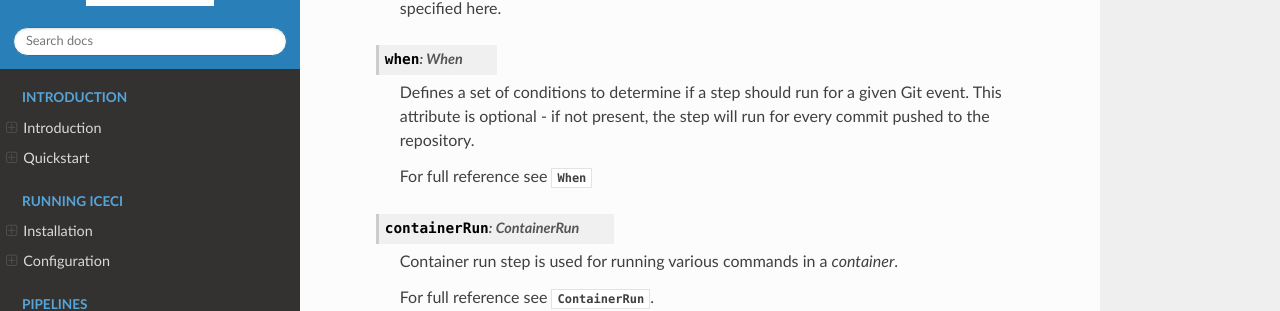
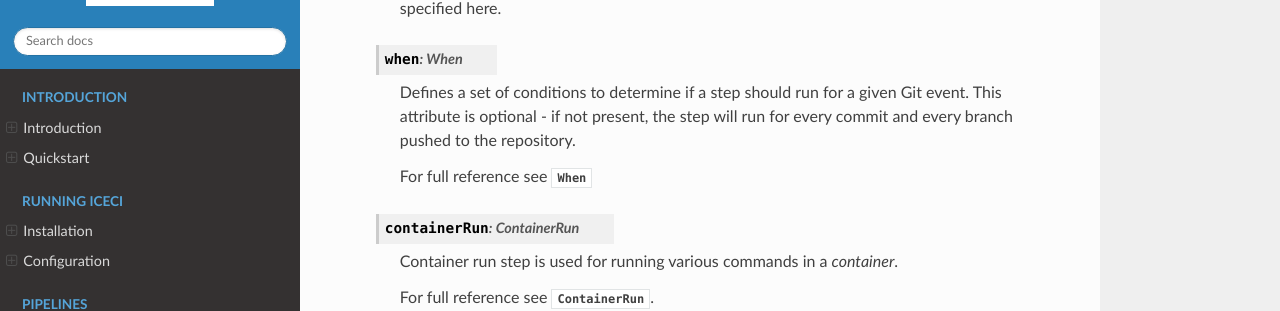
Before and after one commit to IceCI/Documentation, a Sphinx documentation site: the page built from source/pages/pipelines/structure.rst, in a window 1280 px wide and 900 px high, scrolled down 1797 px. Shown: the part 175-486 px from the top of the window. Built offline with Sphinx 7.4.7 and the Read the Docs theme 2.0.0, drawn with Linux system fonts in a browser that asks for light colours; some of the changed lines change nothing that is shown; some of the changed text lies outside the part shown.

Commit message:
Event filtering fixes (#12)
* Some fixes for the event filtering docs

* Additional clarifications for event filtering

```diff
--- a/source/pages/pipelines/structure.rst
+++ b/source/pages/pipelines/structure.rst
@@ -107,7 +107,7 @@
   .. py:attribute:: when
     :type: When
 
-    Defines a set of conditions to determine if a step should run for a given Git event. This attribute is optional - if not present, the step will run for every commit pushed to the repository.
+    Defines a set of conditions to determine if a step should run for a given Git event. This attribute is optional - if not present, the step will run for every commit and every branch pushed to the repository.
 
     For full reference see :attr:`When`
 
@@ -358,7 +358,7 @@
   .. py:attribute:: skipBranch
     :type: list
 
-    A list of branch names that the step should *not* run for. Optional - if not provided, the step will run for all branches defined by the :py:attr:`branch` attribute.
+    A list of branch names that the step should *not* run for. Optional - if not provided, the step will run for all branches defined by the :py:attr:`branch` attribute. In case the :py:attr:`branch` attribute is also not provided, the step will run for all branches.
 
       .. important::
 
@@ -372,7 +372,7 @@
   .. py:attribute:: skipTag
     :type: list
 
-    A list of tag names that the step should *not* run for. Optional - if not provided, the step will run for all tags defined by the :py:attr:`tag` attribute.
+    A list of tag names that the step should *not* run for. Optional - if not provided, the step will run for all tags defined by the :py:attr:`tag` attribute. In case the :py:attr:`tag` attribute is also not provided, the step will run for all tags.
 
       .. important::
 
```
